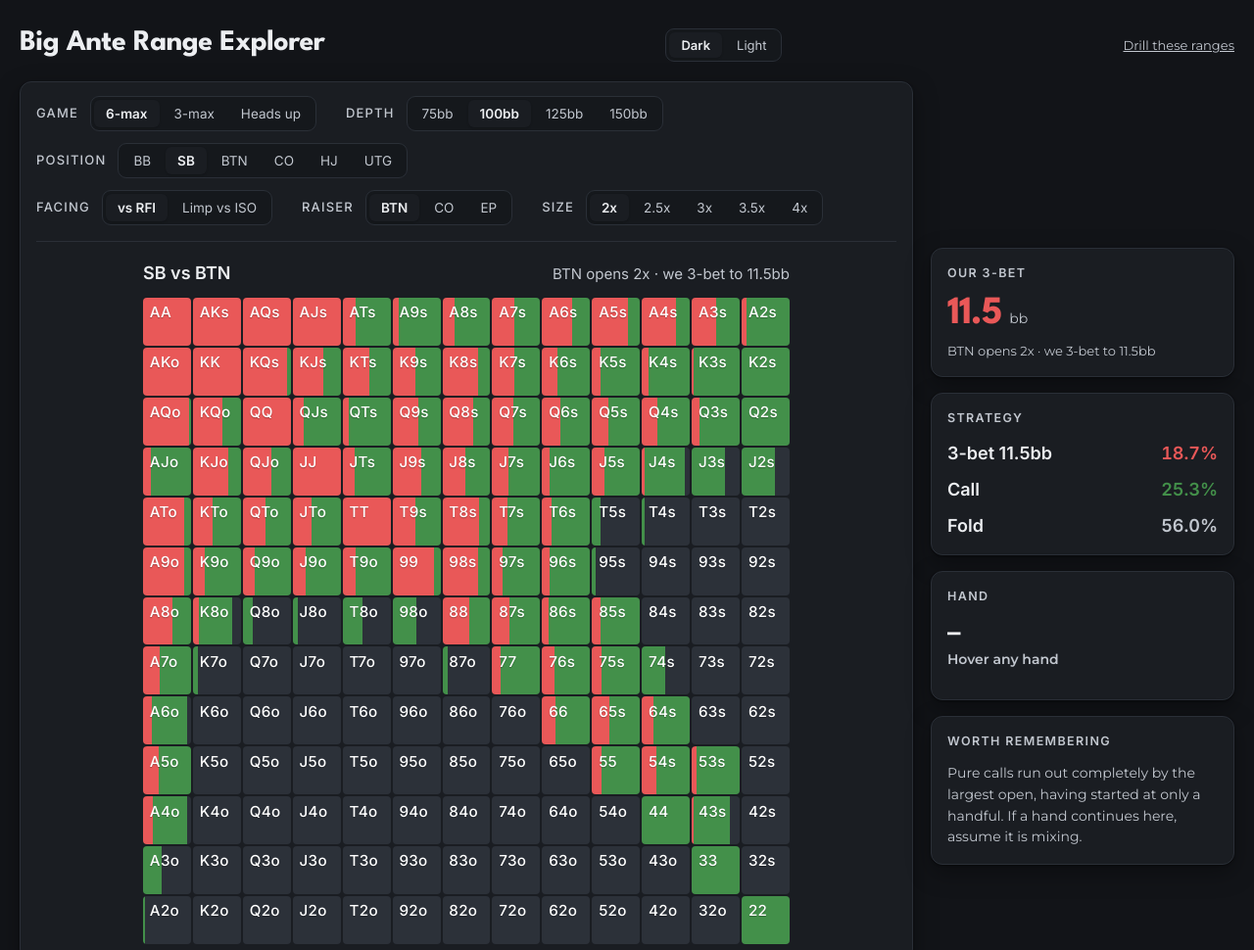
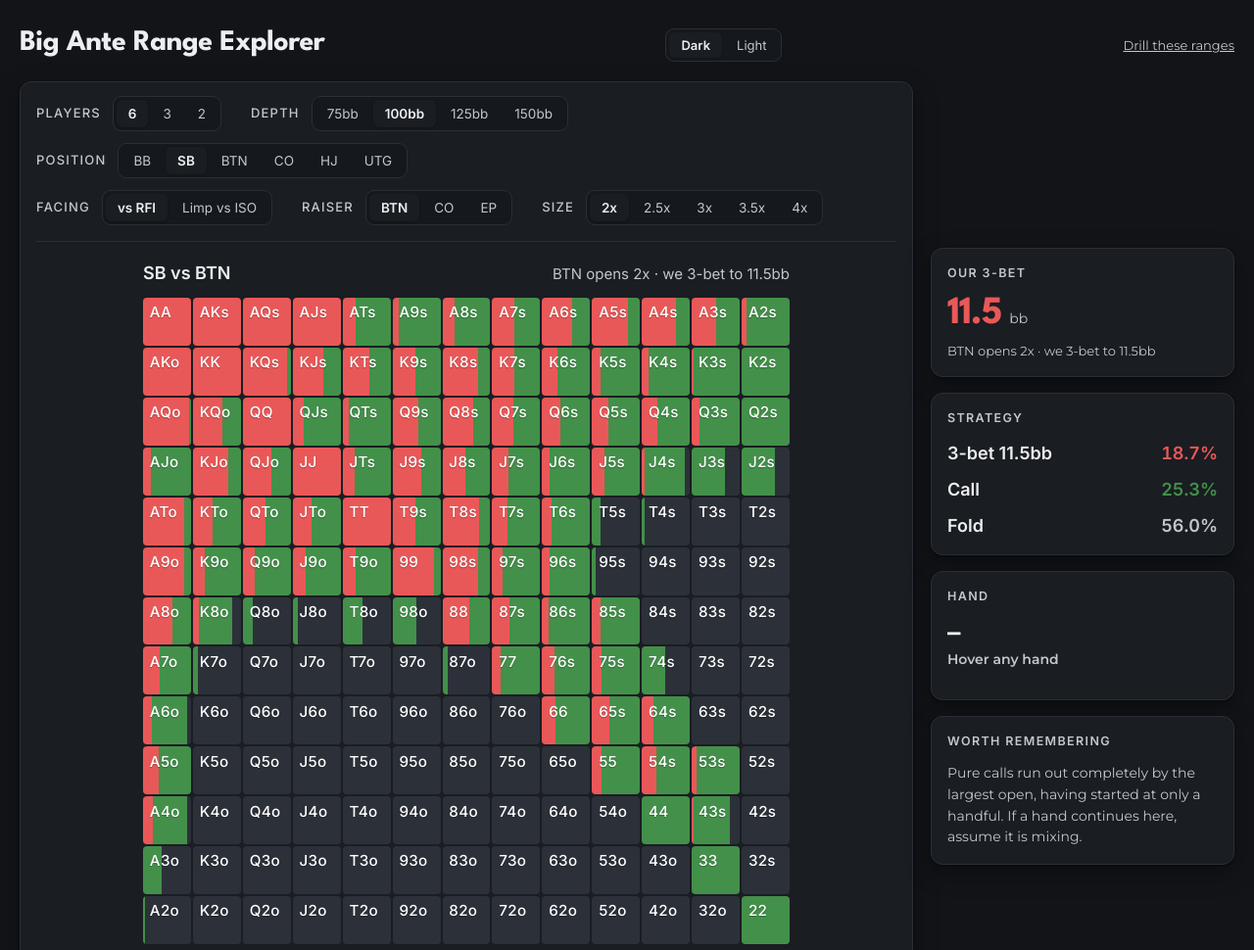
Before and after one commit to feltexperiencehub/felt-experience-site, a plain HTML site: page study/big-ante-explorer.html in a window 1280 px wide. Shown: the top 970 px of the page at 98% size. Drawn offline with Linux system fonts and the light colour scheme.

Commit message:
Big ante tools: pick by number of players (6, 3, 2), and only list depths that were solved
Co-Authored-By: Claude Opus 5.5 <noreply@anthropic.com>

```diff
--- a/study/big-ante-explorer.html
+++ b/study/big-ante-explorer.html
@@ -213,7 +213,7 @@
       <div class="picker">
         <div class="prow">
           <div class="pline">
-            <div class="grp"><span class="lbl" id="l5">Game</span><div class="seg" role="group" aria-labelledby="l5" id="game-seg"></div></div>
+            <div class="grp"><span class="lbl" id="l5">Players</span><div class="seg" role="group" aria-labelledby="l5" id="game-seg"></div></div>
             <div class="grp"><span class="lbl" id="l6">Depth</span><div class="seg" role="group" aria-labelledby="l6" id="stack-seg"></div></div>
             <div class="grp"><span class="lbl" id="l1">Position</span><div class="seg" role="group" aria-labelledby="l1" id="hero-seg"></div></div>
           </div>
@@ -341,7 +341,7 @@ const OURS_LABEL = {
   first: 'Our open', rfi: 'Our 3-bet', rfic: 'Our 3-bet', vs3b: 'Their 3-bet', limp: 'Our 3-bet',
   hurfi: 'Our 3-bet', huvs3b: 'Our jam', huvs4b: 'Our jam', huvsjam: null,
 };
-const GAME_LABEL = { '6max': '6-max', '3max': '3-max', hu: 'Heads up' };
+const GAME_LABEL = { '6max': '6', '3max': '3', hu: '2' };
 /* Why a hand is missing from a grid depends on the node. Facing a 4-bet or a
    jam, the hand was dealt and defended; it just did not 3-bet. */
 const OOR_LABEL = {
@@ -476,10 +476,8 @@ function render() {
       render();
     });
 
-  seg('stack-seg', STACKS.map((n) => ({
-      label: n + 'bb', v: n,
-      off: !SPOT_DATA.some((z) => z.stack === n && z.game === state.game),
-    })),
+  // Only the depths this player count was solved at; the rest are left off.
+  seg('stack-seg', depths.map((n) => ({ label: n + 'bb', v: n })),
     (it) => it.v === state.stack,
     (it) => {
       state.stack = it.v;
```
Also changed, not shown: study/big-ante-drill.html (+4 -3 lines).
